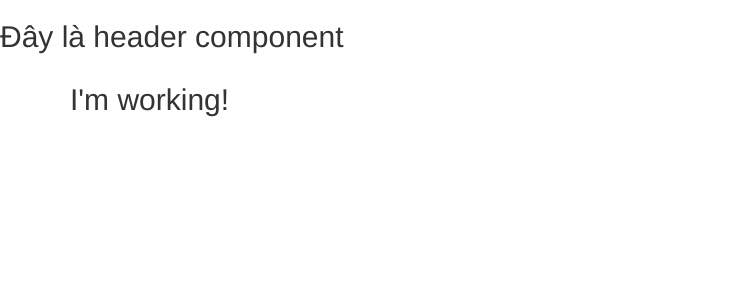
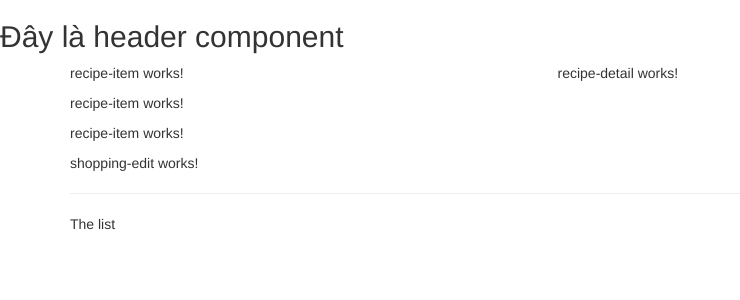
Before and after one commit to chungthehao/Angular_Recipe_Book_Shopping_List, an Angular app: page / in a window 1280 px wide. Shown: the top 300 px of the page, without its empty margins (0-740 px from the left). Built offline with nearby package versions, Linux system fonts and the light colour scheme.

Commit message:
Using the Components

```diff
--- a/src/app/app.component.html
+++ b/src/app/app.component.html
@@ -3,7 +3,8 @@
 <div class="container">
   <div class="row">
     <div class="col-md-12">
-      <h2>I'm working!</h2>
+      <app-recipes></app-recipes>
+      <app-shopping-list></app-shopping-list>
     </div>
   </div>
 </div>
--- a/src/app/recipes/recipe-list/recipe-list.component.html
+++ b/src/app/recipes/recipe-list/recipe-list.component.html
@@ -1,3 +1,3 @@
-<p>
-  recipe-list works!
-</p>
+<app-recipe-item></app-recipe-item>
+<app-recipe-item></app-recipe-item>
+<app-recipe-item></app-recipe-item>
--- a/src/app/recipes/recipes.component.html
+++ b/src/app/recipes/recipes.component.html
@@ -1,3 +1,8 @@
-<p>
-  recipes works!
-</p>
+<div class="row">
+	<div class="col-md-5">
+		<app-recipe-list></app-recipe-list>
+	</div>
+	<div class="col-md-7">
+		<app-recipe-detail></app-recipe-detail>
+	</div>
+</div>
--- a/src/app/shopping-list/shopping-list.component.html
+++ b/src/app/shopping-list/shopping-list.component.html
@@ -1,3 +1,9 @@
-<p>
-  shopping-list works!
-</p>
+<div class="row">
+	<div class="col-xs-10">
+		<app-shopping-edit></app-shopping-edit>
+
+		<hr>
+
+		<p>The list</p>
+	</div>
+</div>
```
